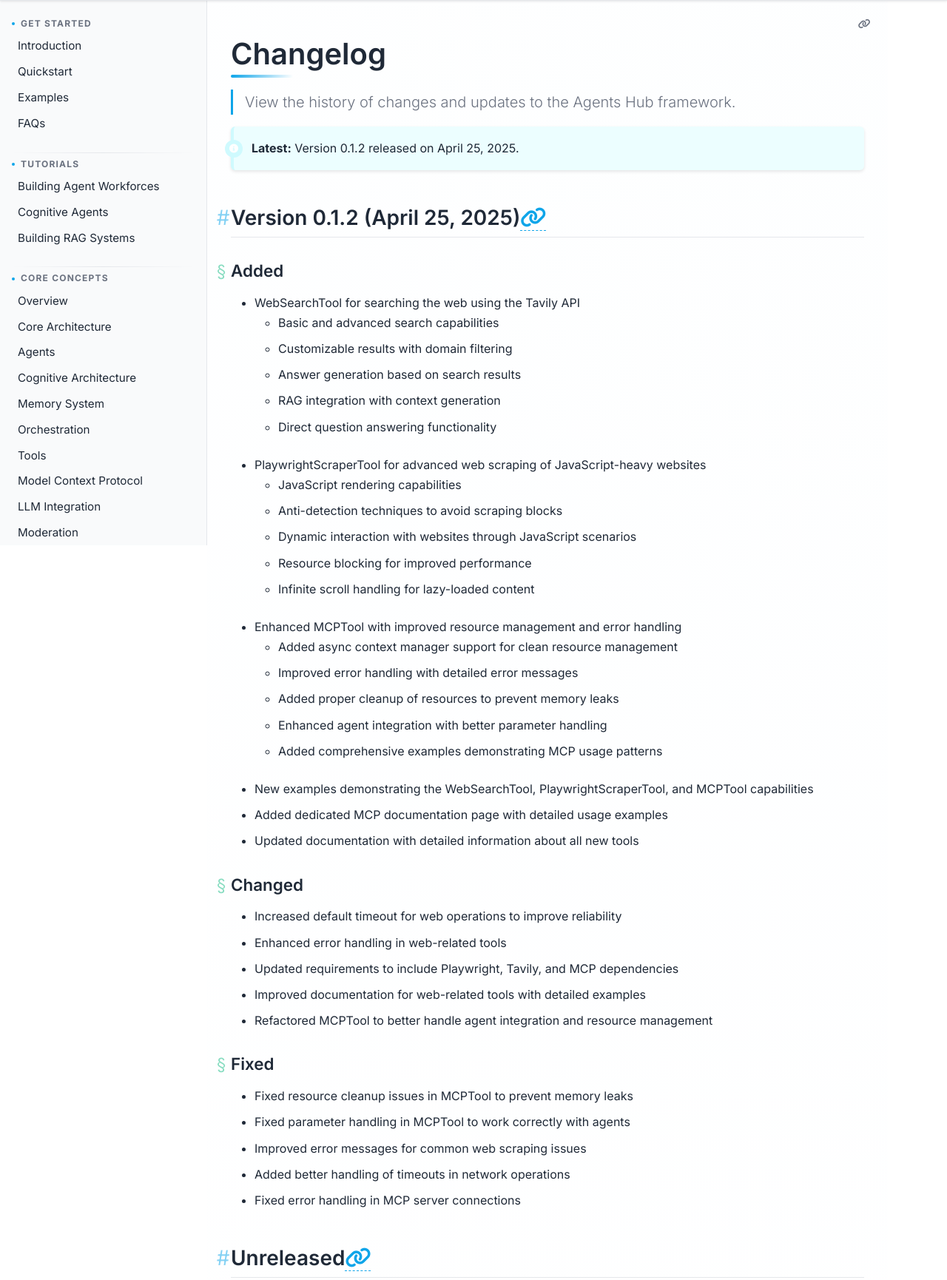
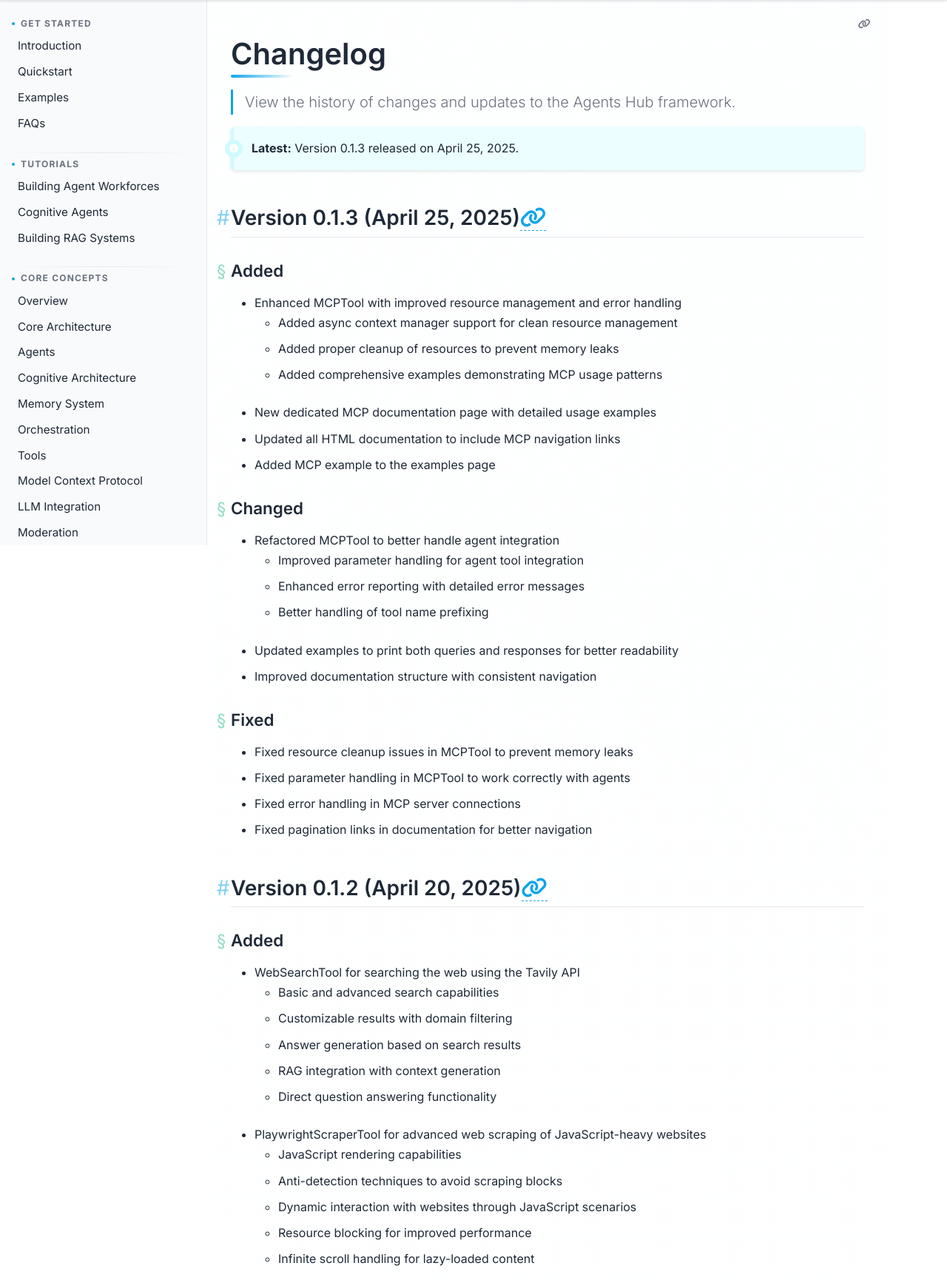
Before and after one commit to emaginest/agents-hub, a plain HTML site: page docs/development/changelog.html in a window 1280 px wide. Shown: the part 64-1794 px from the top of the page at 74% size. Drawn offline with Linux system fonts and the light colour scheme.

Commit message:
updated changelog version to 0.1.3

```diff
--- a/docs/development/changelog.html
+++ b/docs/development/changelog.html
@@ -96,10 +96,47 @@
             <p class="lead">View the history of changes and updates to the Agents Hub framework.</p>
 
             <div class="info-box">
-                <p><strong>Latest:</strong> Version 0.1.2 released on April 25, 2025.</p>
+                <p><strong>Latest:</strong> Version 0.1.3 released on April 25, 2025.</p>
             </div>
 
-            <h2 id="0-1-2">Version 0.1.2 (April 25, 2025)</h2>
+            <h2 id="0-1-3">Version 0.1.3 (April 25, 2025)</h2>
+
+            <h3>Added</h3>
+            <ul>
+                <li>Enhanced MCPTool with improved resource management and error handling
+                    <ul>
+                        <li>Added async context manager support for clean resource management</li>
+                        <li>Added proper cleanup of resources to prevent memory leaks</li>
+                        <li>Added comprehensive examples demonstrating MCP usage patterns</li>
+                    </ul>
+                </li>
+                <li>New dedicated MCP documentation page with detailed usage examples</li>
+                <li>Updated all HTML documentation to include MCP navigation links</li>
+                <li>Added MCP example to the examples page</li>
+            </ul>
+
+            <h3>Changed</h3>
+            <ul>
+                <li>Refactored MCPTool to better handle agent integration
+                    <ul>
+                        <li>Improved parameter handling for agent tool integration</li>
+                        <li>Enhanced error reporting with detailed error messages</li>
+                        <li>Better handling of tool name prefixing</li>
+                    </ul>
+                </li>
+                <li>Updated examples to print both queries and responses for better readability</li>
+                <li>Improved documentation structure with consistent navigation</li>
+            </ul>
+
+            <h3>Fixed</h3>
+            <ul>
+                <li>Fixed resource cleanup issues in MCPTool to prevent memory leaks</li>
+                <li>Fixed parameter handling in MCPTool to work correctly with agents</li>
+                <li>Fixed error handling in MCP server connections</li>
+                <li>Fixed pagination links in documentation for better navigation</li>
+            </ul>
+
+            <h2 id="0-1-2">Version 0.1.2 (April 20, 2025)</h2>
 
             <h3>Added</h3>
             <ul>
@@ -121,36 +158,22 @@
                         <li>Infinite scroll handling for lazy-loaded content</li>
                     </ul>
                 </li>
-                <li>Enhanced MCPTool with improved resource management and error handling
-                    <ul>
-                        <li>Added async context manager support for clean resource management</li>
-                        <li>Improved error handling with detailed error messages</li>
-                        <li>Added proper cleanup of resources to prevent memory leaks</li>
-                        <li>Enhanced agent integration with better parameter handling</li>
-                        <li>Added comprehensive examples demonstrating MCP usage patterns</li>
-                    </ul>
-                </li>
-                <li>New examples demonstrating the WebSearchTool, PlaywrightScraperTool, and MCPTool capabilities</li>
-                <li>Added dedicated MCP documentation page with detailed usage examples</li>
-                <li>Updated documentation with detailed information about all new tools</li>
+                <li>New examples demonstrating the WebSearchTool and PlaywrightScraperTool capabilities</li>
+                <li>Updated documentation with detailed information about the new web tools</li>
             </ul>
 
             <h3>Changed</h3>
             <ul>
                 <li>Increased default timeout for web operations to improve reliability</li>
                 <li>Enhanced error handling in web-related tools</li>
-                <li>Updated requirements to include Playwright, Tavily, and MCP dependencies</li>
+                <li>Updated requirements to include Playwright and Tavily dependencies</li>
                 <li>Improved documentation for web-related tools with detailed examples</li>
-                <li>Refactored MCPTool to better handle agent integration and resource management</li>
             </ul>
 
             <h3>Fixed</h3>
             <ul>
-                <li>Fixed resource cleanup issues in MCPTool to prevent memory leaks</li>
-                <li>Fixed parameter handling in MCPTool to work correctly with agents</li>
                 <li>Improved error messages for common web scraping issues</li>
                 <li>Added better handling of timeouts in network operations</li>
-                <li>Fixed error handling in MCP server connections</li>
             </ul>
 
             <h2 id="unreleased">Unreleased</h2>
```
Also changed, not shown: 1 other file.
